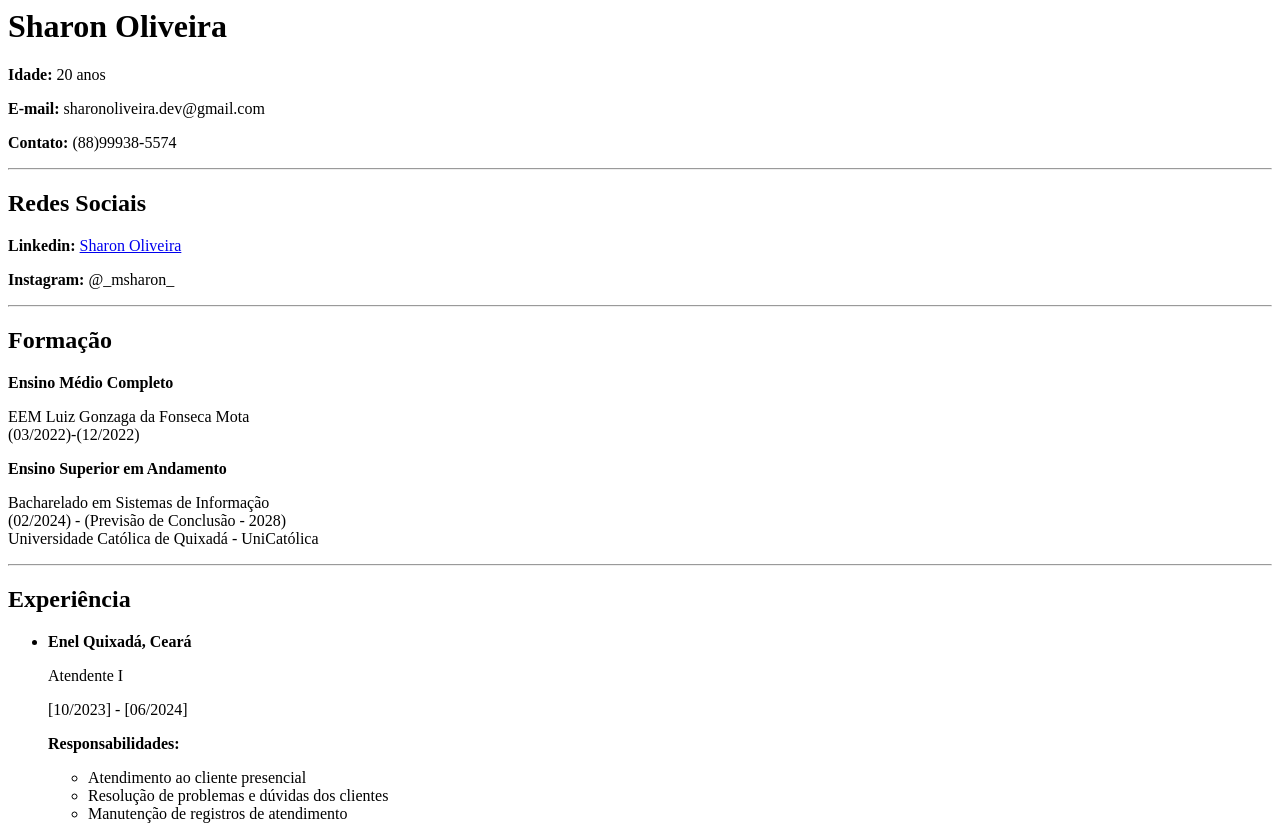
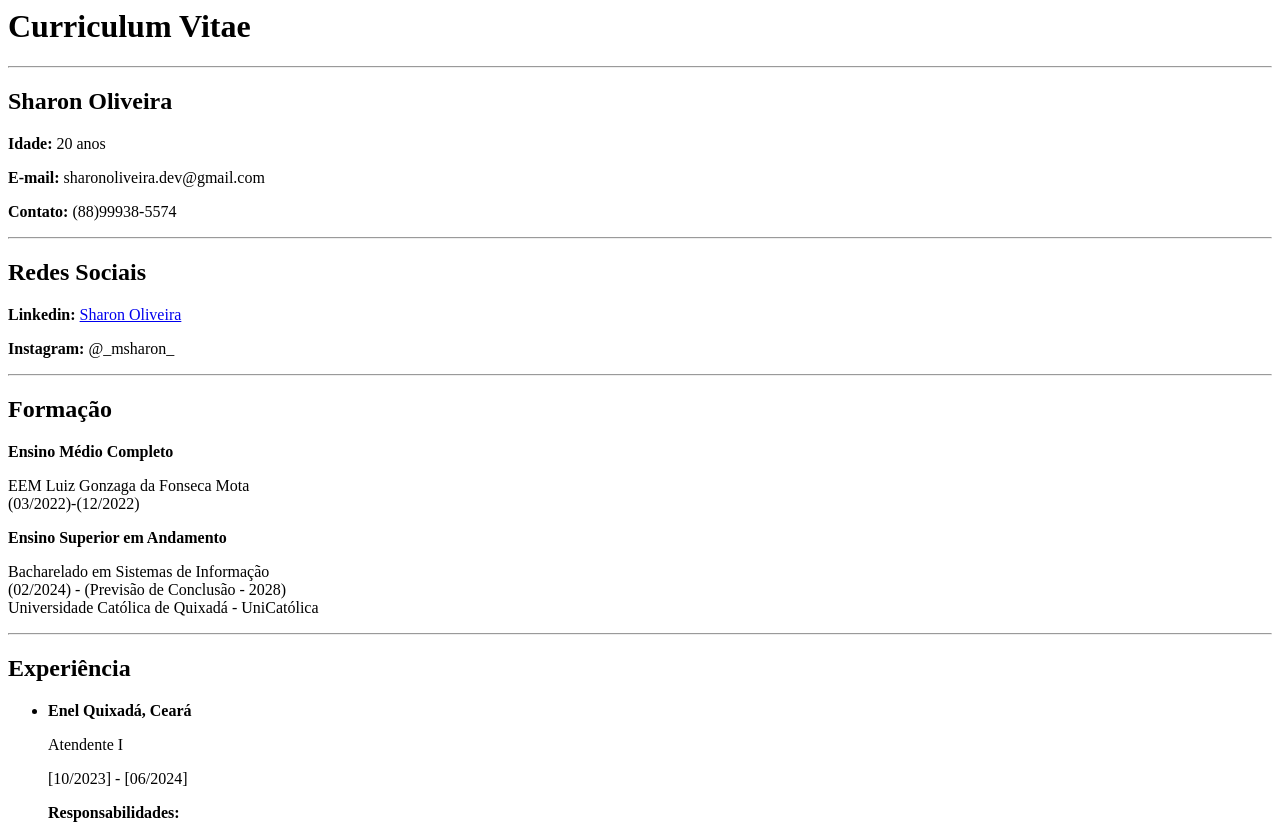
Before and after one commit to SharonOliveira/Curr-culo-HTML, a plain HTML site: page index.html in a window 1280 px wide. Shown: the top 826 px of the page. Drawn offline with Linux system fonts and the light colour scheme.

Commit message:
Add files via upload

```diff
--- a/index.html
+++ b/index.html
@@ -3,7 +3,9 @@
         <title>Sharon Oliveira</title>
     </head>
     <body>
-        <h1>Sharon Oliveira</h1>
+        <h1>Curriculum Vitae</h1>
+        <hr>
+        <h2>Sharon Oliveira</h2>
         <p><strong>Idade:</strong> 20 anos</p>
         <p><strong>E-mail:</strong> sharonoliveira.dev@gmail.com</p>
         <p><strong>Contato:</strong> (88)99938-5574</p>
```
